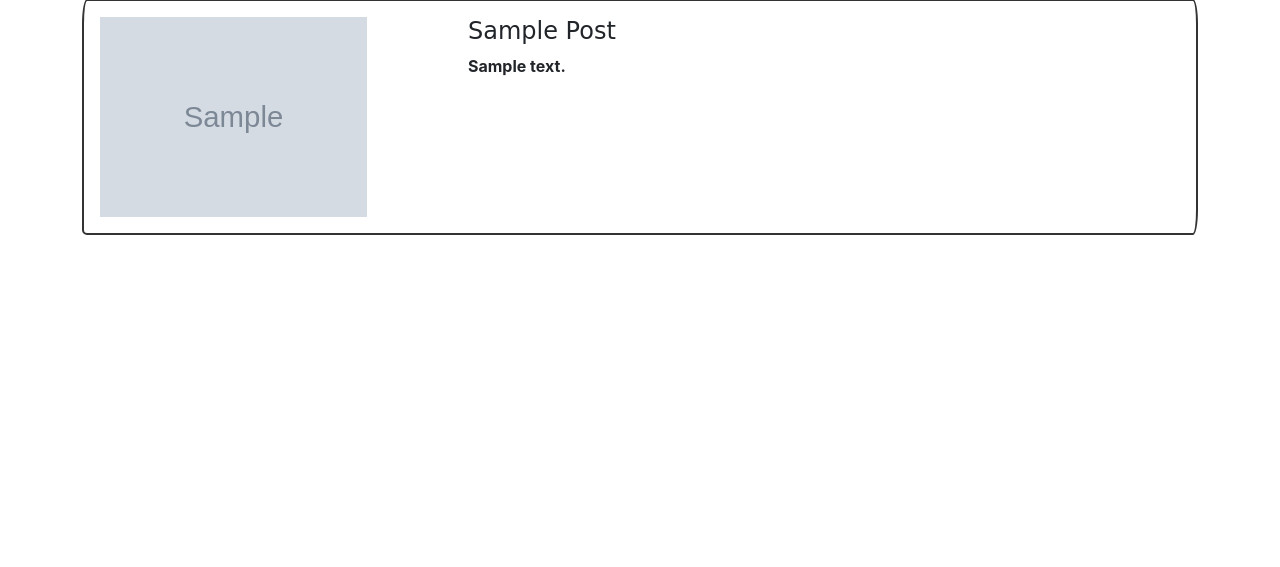
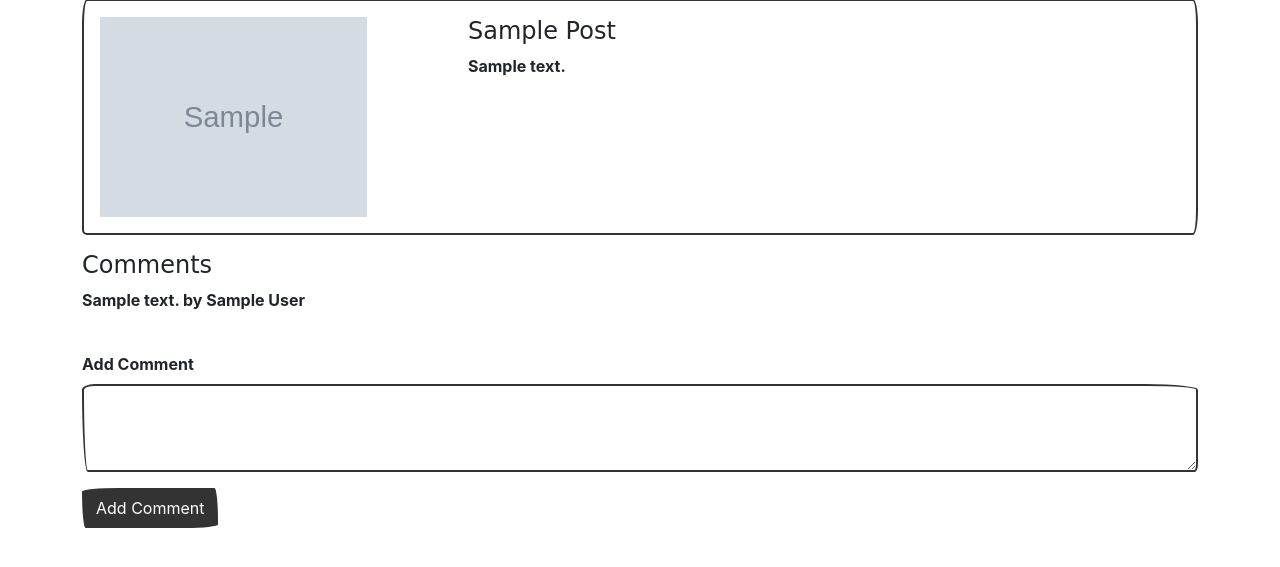
Before and after one commit to poppykode/django-blog-beginners, a Django app: page /posts/post/details/1 in a window 1280 px wide. Shown: the part 109-676 px from the top of the page. Run offline with Django 4.2, Linux system fonts and the light colour scheme; a user stored in the database is signed in; tables that the repository leaves empty hold one stand-in row (values such as "Sample post"); grey boxes marked "Sample" are stand-in pictures; some libraries are stand-ins or nearby versions; some web fonts are replaced.

Commit message:
added comments

```diff
--- a/blog/urls.py
+++ b/blog/urls.py
@@ -22,7 +22,9 @@ from django.urls import path, include
 urlpatterns = [
     path('admin/', admin.site.urls),
     path('posts/',include('posts.urls')),
-    path('',include('accounts.urls'))
+    path('',include('accounts.urls')),
+    path('comment/',include('comments.urls'))
+
 ]
 if settings.DEBUG:
     urlpatterns += static(settings.MEDIA_URL,
--- a/comments/models.py
+++ b/comments/models.py
@@ -1,10 +1,13 @@
 from django.db import models
 from django.db.models.deletion import CASCADE
 from posts.models import Post
+from django.conf import settings
+
+User = settings.AUTH_USER_MODEL
 
 # Create your models here.
 class Comment(models.Model):
-    # user = models.CharField(max_length=255,null=True,blank=True)
+    user = models.ForeignKey(User,on_delete=CASCADE,related_name="user_comment")
     post = models.ForeignKey(Post,on_delete=CASCADE,related_name='post_comment')
     comment =models.TextField()
     updated = models.DateTimeField(auto_now=True)
--- a/comments/urls.py
+++ b/comments/urls.py
@@ -4,5 +4,5 @@ from . import views
 app_name ='comments'
 
 urlpatterns = [
-
+    path('add-comment/<int:post_id>',views.add_comment,name='add_comment')
 ]
--- a/posts/templates/post_details.html
+++ b/posts/templates/post_details.html
@@ -18,4 +18,17 @@
 
   </div>
 </div>
+<h4>Comments</h4>
+{% for comment in post.post_comment.all %}
+<p>{{comment.comment}}  by {{comment.user.get_full_name|title}}</p>
+{% endfor %}
+<form action="{% url 'comments:add_comment' post.id %}" method="POST">
+  {% csrf_token %}
+  <div class="form-group mb-3">
+      <label for="exampleTextarea" class="form-label mt-4">Add Comment</label>
+      <textarea class="form-control" id="exampleTextarea" rows="3" spellcheck="false" name="comment"></textarea>
+  </div>
+  <button type="submit" class="btn btn-primary">Add Comment</button>
+
+</form>
 {% endblock %}
--- a/posts/views.py
+++ b/posts/views.py
@@ -6,7 +6,6 @@ from .models import Post
 from .forms import PostForm
 
 # Create your views here.
-@login_required
 def posts(request):
     template_name = 'posts.html'
     posts = Post.objects.all()[:2]
@@ -16,7 +15,6 @@ def posts(request):
     }
     return render(request,template_name,data)
 
-@login_required
 def post(request,blog_id):
     template_name = 'post_details.html'
     post = Post.objects.get(id=blog_id)
@@ -25,7 +23,6 @@ def post(request,blog_id):
     }
     return render(request, template_name,context)
 
-@login_required
 def add_post(request):
     template_name = 'add_post.html'
 
@@ -47,7 +44,6 @@ def add_post(request):
     form = PostForm()
     return render(request, template_name,{'form':form})
 
-@login_required
 def delete_post(request, id):
     template_name = 'delete_post.html'
     obj = Post.objects.get(id=id)
```
Also changed, not shown: comments/views.py (+7 -2 lines), comments/migrations/0002_comment_user.py (added).
